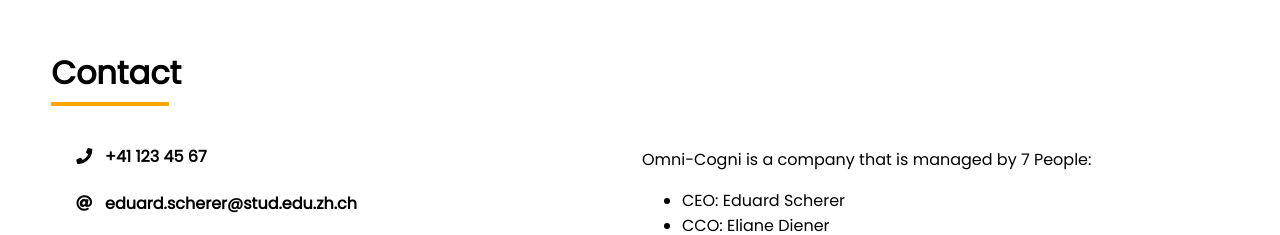
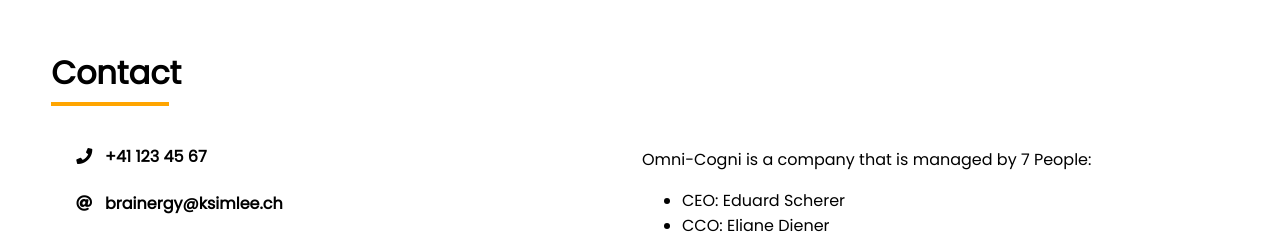
Before and after one commit to omnicogni/omnicogni.github.io, a plain HTML site: page index.html in a window 1280 px wide. Shown: the part 1741-1976 px from the top of the page. Drawn offline with nearby package versions, Linux system fonts and the light colour scheme.

Commit message:
Update index.html

```diff
--- a/index.html
+++ b/index.html
@@ -54,7 +54,7 @@
                                     <td><i class="fas fa-phone"></i> &nbsp; +41 123 45 67</td>
                                 </tr>
                                 <tr>
-                                    <td><i class="fas fa-at"></i> &nbsp; eduard.scherer@stud.edu.zh.ch</td>
+                                    <td><i class="fas fa-at"></i> &nbsp; brainergy@ksimlee.ch</td>
                                 </tr>
                                 <tr>
                                     <td><i class="fas fa-map-marker-alt"></i>
```
